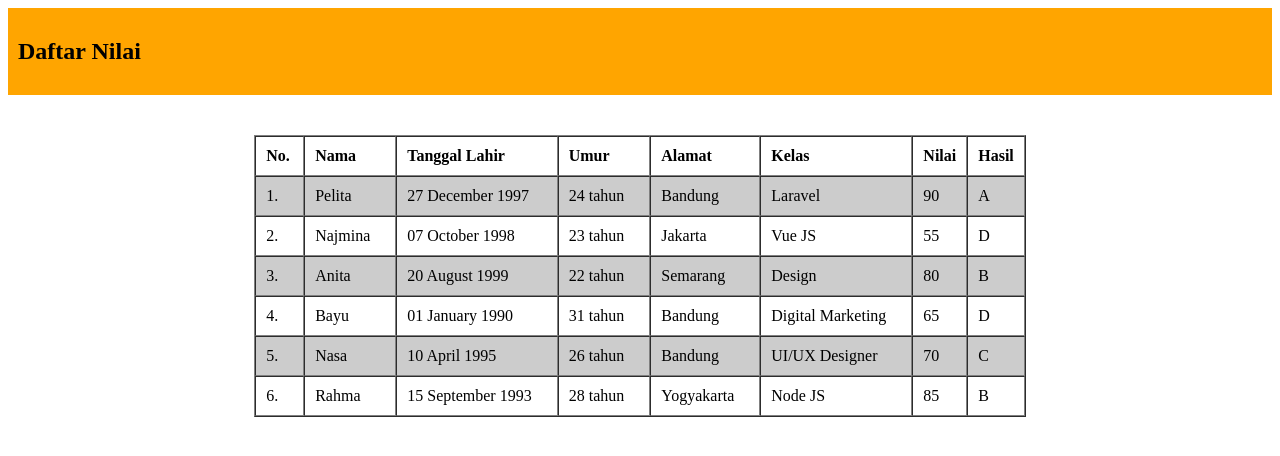
After one commit to Egirahayu/msib2023, a PHP site: page /json.php in a window 1280 px wide. The commit adds this page. Shown: the top 456 px of the page. Run offline with PHP 8.4, Linux system fonts and the light colour scheme.

Commit message:
Json task completed

```diff
--- a/php/bangun_datar.php
+++ b/php/bangun_datar.php
@@ -54,4 +54,4 @@ $luasTrapesium = 1 / 2 * ($a + $b) * $t;
 echo "a : " . $a . " cm <br>";
 echo "b : " . $b . " cm <br>";
 echo "t : " . $t . " cm <br>";
-echo "Luas Lingkaran : 1/2 * (a + b) * t = " . $luasTrapesium . " cm";
+echo "Luas Trapesium : 1/2 * (a + b) * t = " . $luasTrapesium . " cm";
--- /dev/null
+++ b/php/data.json
@@ -0,0 +1,56 @@
+[
+	{
+		"nama": "Pelita",
+		"kelas": "Laravel",
+		"alamat": "Bandung",
+		"tanggal_lahir": "27 December 1997",
+		"nilai": 90,
+		"umur": "24",
+		"hasil": "A"
+	},
+	{
+		"nama": "Najmina",
+		"kelas": "Vue JS",
+		"alamat": "Jakarta",
+		"tanggal_lahir": "07 October 1998",
+		"nilai": 55,
+		"umur": "23",
+		"hasil": "D"
+	},
+	{
+		"nama": "Anita",
+		"kelas": "Design",
+		"alamat": "Semarang",
+		"tanggal_lahir": "20 August 1999",
+		"nilai": 80,
+		"umur": "22",
+		"hasil": "B"
+	},
+	{
+		"nama": "Bayu",
+		"kelas": "Digital Marketing",
+		"alamat": "Bandung",
+		"tanggal_lahir": "01 January 1990",
+		"nilai": 65,
+		"umur": "31",
+		"hasil": "D"
+	},
+	{
+		"nama": "Nasa",
+		"kelas": "UI\/UX Designer",
+		"alamat": "Bandung",
+		"tanggal_lahir": "10 April 1995",
+		"nilai": 70,
+		"umur": "26",
+		"hasil": "C"
+	},
+	{
+		"nama": "Rahma",
+		"kelas": "Node JS",
+		"alamat": "Yogyakarta",
+		"tanggal_lahir": "15 September 1993",
+		"nilai": 85,
+		"umur": "28",
+		"hasil": "B"
+	}
+]
--- /dev/null
+++ b/php/json.php
@@ -0,0 +1,112 @@
+<!DOCTYPE html>
+<html lang="en">
+
+<head>
+  <meta charset="UTF-8">
+  <meta http-equiv="X-UA-Compatible" content="IE=edge">
+  <meta name="viewport" content="width=device-width, initial-scale=1.0">
+  <title>Latihan JSON</title>
+
+  <style>
+    nav {
+      background-color: orange;
+      padding: 10px;
+      margin-bottom: 40px;
+    }
+
+    .tabel {
+      display: flex;
+      justify-content: center;
+      align-items: center;
+    }
+
+    tr,
+    th,
+    td {
+      padding: 10px;
+      text-align: left;
+    }
+
+    td {
+      padding-right: 25px;
+    }
+  </style>
+</head>
+
+<body>
+  <nav>
+    <h1>Daftar Nilai</h1>
+  </nav>
+
+  <div class="tabel">
+    <table border="1" cellspacing="0">
+      <tr>
+        <th>No.</th>
+        <th>Nama</th>
+        <th>Tanggal Lahir</th>
+        <th>Umur</th>
+        <th>Alamat</th>
+        <th>Kelas</th>
+        <th>Nilai</th>
+        <th>Hasil</th>
+      </tr>
+
+      <?php
+      $i = 1;
+      $colorGenap = "#CCCCCC";
+      $colorGanjil = "#FFFFFF";
+
+      $data = file_get_contents("data.json");
+      $mahasiswa = json_decode($data, true);
+
+      foreach ($mahasiswa as $mhs => $value) {
+        if ($value['nama'] == 'Pelita') {
+          $mahasiswa[$mhs]['tanggal_lahir'] = "27 December 1997";
+          $mahasiswa[$mhs]['umur'] = "24";
+          $mahasiswa[$mhs]['hasil'] = "A";
+        } else if ($value['nama'] == 'Najmina') {
+          $mahasiswa[$mhs]['tanggal_lahir'] = "07 October 1998";
+          $mahasiswa[$mhs]['umur'] = "23";
+          $mahasiswa[$mhs]['hasil'] = "D";
+        } else if ($value['nama'] == 'Anita') {
+          $mahasiswa[$mhs]['tanggal_lahir'] = "20 August 1999";
+          $mahasiswa[$mhs]['umur'] = "22";
+          $mahasiswa[$mhs]['hasil'] = "B";
+        } else if ($value['nama'] == 'Bayu') {
+          $mahasiswa[$mhs]['tanggal_lahir'] = "01 January 1990";
+          $mahasiswa[$mhs]['umur'] = "31";
+          $mahasiswa[$mhs]['hasil'] = "D";
+        } else if ($value['nama'] == 'Nasa') {
+          $mahasiswa[$mhs]['tanggal_lahir'] = "10 April 1995";
+          $mahasiswa[$mhs]['umur'] = "26";
+          $mahasiswa[$mhs]['hasil'] = "C";
+        } else if ($value['nama'] == 'Rahma') {
+          $mahasiswa[$mhs]['tanggal_lahir'] = "15 September 1993";
+          $mahasiswa[$mhs]['umur'] = "28";
+          $mahasiswa[$mhs]['hasil'] = "B";
+        }
+      }
+
+      file_put_contents('data.json', json_encode($mahasiswa));
+      ?>
+
+      <?php foreach ($mahasiswa as $mhs) : ?>
+        <?php if ($i % 2 == 1) $color = $colorGenap;
+        else $color = $colorGanjil; ?>
+        <tr bgcolor=<?= $color; ?>>
+          <td><?= $i++; ?>.</td>
+          <td><?= $mhs['nama']; ?></td>
+          <td><?= $mhs['tanggal_lahir']; ?></td>
+          <td><?= $mhs['umur']; ?> tahun</td>
+          <td><?= $mhs['alamat']; ?></td>
+          <td><?= $mhs['kelas']; ?></td>
+          <td><?= $mhs['nilai']; ?></td>
+          <td><?= $mhs['hasil']; ?></td>
+        </tr>
+      <?php endforeach; ?>
+    </table>
+  </div>
+
+</body>
+
+</html>
```
